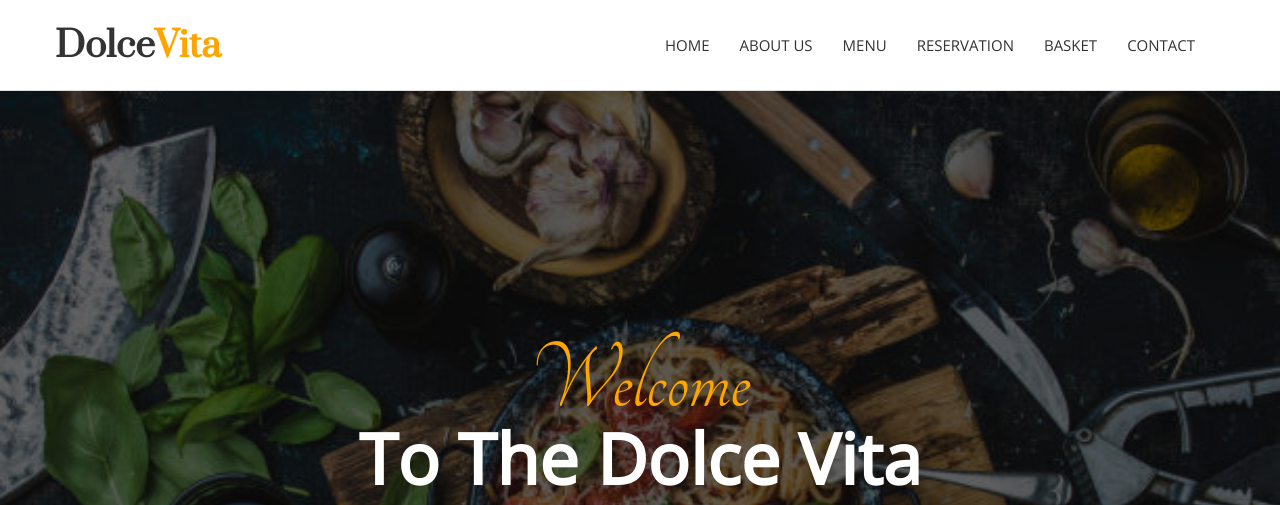
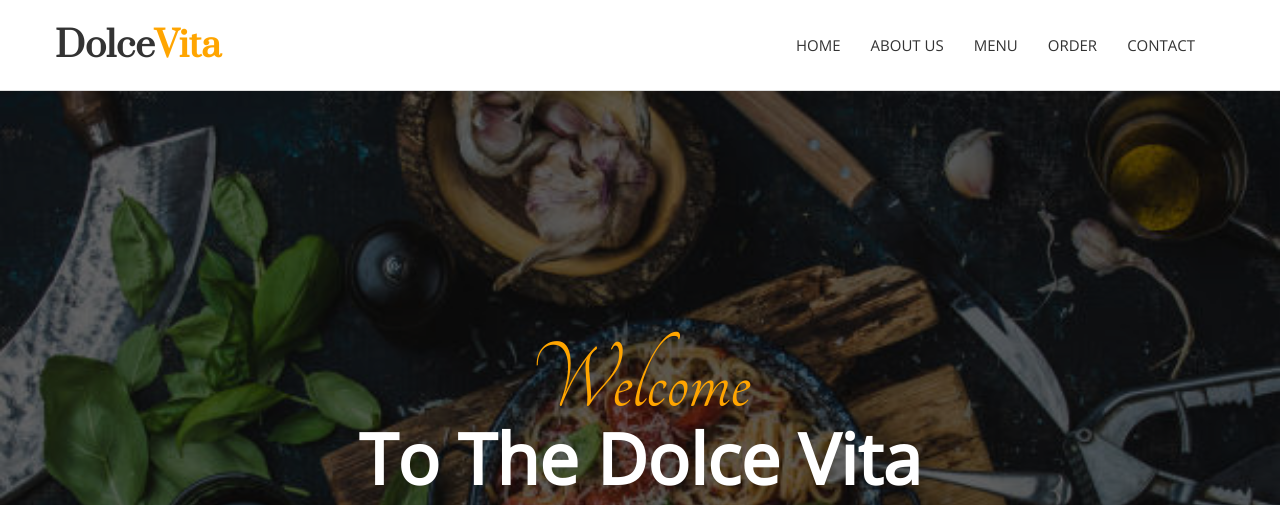
Before and after one commit to AlinaOmorbekova/website_foodorder, a PHP site: page / in a window 1280 px wide. Shown: the top 505 px of the page. Run offline with PHP 8.4, Linux system fonts and the light colour scheme.

```diff
--- a/index.html
+++ b/index.html
@@ -81,8 +81,7 @@
             <li><a href="index.html">HOME</a></li>
             <li><a href="#mu-about-us">ABOUT US</a></li>
             <li><a href="#mu-restaurant-menu">MENU</a></li>
-            <li><a href="#mu-reservation">RESERVATION</a></li>
-            <li><a href="#mu-chef">BASKET</a></li>
+            <li><a href="#mu-reservation">ORDER</a></li>
             <li><a href="#mu-contact">CONTACT</a></li>
           </ul>
         </div><!--/.nav-collapse -->
@@ -275,6 +274,7 @@
                                   <h4 class="media-heading"><a href="#">Bolognese pasta</a></h4>
                                   <span class="mu-menu-price">295 soms</span>
                                   <p>Keep calm and eat pasta</p>
+                                  <a href="#" class="btn btn-primary">Order Now</a>
                                 </div>
                               </div>
                             </li>
@@ -289,6 +289,7 @@
                                   <h4 class="media-heading"><a href="#">Carbonara pasta</a></h4>
                                   <span class="mu-menu-price">345 soms</span>
                                   <p>Keep calm and eat pasta</p>
+                                  <a href="#" class="btn btn-primary">Order Now</a>
                                 </div>
                               </div>
                             </li>
@@ -303,7 +304,9 @@
                                   <h4 class="media-heading"><a href="#">Fettuccinne pasta</a></h4>
                                   <span class="mu-menu-price">345 soms</span>
                                   <p>Add description!</p>
+                                  <a href="#" class="btn btn-primary">Order Now</a>
                                 </div>
+
                               </div>
                             </li>
                           </ul>
@@ -324,6 +327,7 @@
                                   <h4 class="media-heading"><a href="#">Sea Food Spaghetti</a></h4>
                                   <span class="mu-menu-price">379 soms</span>
                                   <p>Description!</p>
+                                  <a href="#" class="btn btn-primary">Order Now</a>
                                 </div>
                               </div>
                             </li>
@@ -338,6 +342,7 @@
                                   <h4 class="media-heading"><a href="#">Tagliatelle</a></h4>
                                   <span class="mu-menu-price">345 soms</span>
                                   <p>Description</p>
+                                  <a href="#" class="btn btn-primary">Order Now</a>
                                 </div>
                               </div>
                             </li>
@@ -352,6 +357,7 @@
                                   <h4 class="media-heading"><a href="#">Farferelle</a></h4>
                                   <span class="mu-menu-price">395 soms</span>
                                   <p>Description</p>
+                                  <a href="#" class="btn btn-primary">Order Now</a>
                                 </div>
                               </div>
                             </li>
@@ -381,6 +387,7 @@
                                   <h4 class="media-heading"><a href="#">Cheese pizza</a></h4>
                                   <span class="mu-menu-price">390 soms</span>
                                   <p>Mazzarella, dorblu, parmesan, suluguni.</p>
+                                  <a href="#" class="btn btn-primary">Order Now</a>
                                 </div>
                               </div>
                             </li>
@@ -395,6 +402,7 @@
                                   <h4 class="media-heading"><a href="#">Pepperoni pizza</a></h4>
                                   <span class="mu-menu-price">390 soms</span>
                                   <p>Salami, cheese, hot pepper.</p>
+                                  <a href="#" class="btn btn-primary">Order Now</a>
                                 </div>
                               </div>
                             </li>
@@ -409,6 +417,7 @@
                                   <h4 class="media-heading"><a href="#">Indian Breakfast</a></h4>
                                   <span class="mu-menu-price">$15.85</span>
                                   <p>Lorem ipsum dolor sit amet, consectetur adipisicing elit. Facere nulla aliquid praesentium dolorem commodi illo.</p>
+                                  <a href="#" class="btn btn-primary">Order Now</a>
                                 </div>
                               </div>
                             </li>
@@ -430,6 +439,7 @@
                                   <h4 class="media-heading"><a href="#">English Breakfast</a></h4>
                                   <span class="mu-menu-price">$15.85</span>
                                   <p>Lorem ipsum dolor sit amet, consectetur adipisicing elit. Facere nulla aliquid praesentium dolorem commodi illo.</p>
+                                  <a href="#" class="btn btn-primary">Order Now</a>
                                 </div>
                               </div>
                             </li>
@@ -444,6 +454,7 @@
                                   <h4 class="media-heading"><a href="#">Chines Breakfast</a></h4>
                                   <span class="mu-menu-price">$11.95</span>
                                   <p>Lorem ipsum dolor sit amet, consectetur adipisicing elit. Facere nulla aliquid praesentium dolorem commodi illo.</p>
+                                  <a href="#" class="btn btn-primary">Order Now</a>
                                 </div>
                               </div>
                             </li>
@@ -458,6 +469,7 @@
                                   <h4 class="media-heading"><a href="#">Indian Breakfast</a></h4>
                                   <span class="mu-menu-price">$15.85</span>
                                   <p>Lorem ipsum dolor sit amet, consectetur adipisicing elit. Facere nulla aliquid praesentium dolorem commodi illo.</p>
+                                  <a href="#" class="btn btn-primary">Order Now</a>
                                 </div>
                               </div>
                             </li>
@@ -487,6 +499,7 @@
                                   <h4 class="media-heading"><a href="#">English Breakfast</a></h4>
                                   <span class="mu-menu-price">$15.85</span>
                                   <p>Lorem ipsum dolor sit amet, consectetur adipisicing elit. Facere nulla aliquid praesentium dolorem commodi illo.</p>
+                                  <a href="#" class="btn btn-primary">Order Now</a>
                                 </div>
                               </div>
                             </li>
@@ -501,6 +514,7 @@
                                   <h4 class="media-heading"><a href="#">Chines Breakfast</a></h4>
                                   <span class="mu-menu-price">$11.95</span>
                                   <p>Lorem ipsum dolor sit amet, consectetur adipisicing elit. Facere nulla aliquid praesentium dolorem commodi illo.</p>
+                                  <a href="#" class="btn btn-primary">Order Now</a>
                                 </div>
                               </div>
                             </li>
@@ -515,6 +529,7 @@
                                   <h4 class="media-heading"><a href="#">Indian Breakfast</a></h4>
                                   <span class="mu-menu-price">$15.85</span>
                                   <p>Lorem ipsum dolor sit amet, consectetur adipisicing elit. Facere nulla aliquid praesentium dolorem commodi illo.</p>
+                                  <a href="#" class="btn btn-primary">Order Now</a>
                                 </div>
                               </div>
                             </li>
@@ -536,6 +551,7 @@
                                   <h4 class="media-heading"><a href="#">English Breakfast</a></h4>
                                   <span class="mu-menu-price">$15.85</span>
                                   <p>Lorem ipsum dolor sit amet, consectetur adipisicing elit. Facere nulla aliquid praesentium dolorem commodi illo.</p>
+                                  <a href="#" class="btn btn-primary">Order Now</a>
                                 </div>
                               </div>
                             </li>
@@ -550,6 +566,7 @@
                                   <h4 class="media-heading"><a href="#">Chines Breakfast</a></h4>
                                   <span class="mu-menu-price">$11.95</span>
                                   <p>Lorem ipsum dolor sit amet, consectetur adipisicing elit. Facere nulla aliquid praesentium dolorem commodi illo.</p>
+                                  <a href="#" class="btn btn-primary">Order Now</a>
                                 </div>
                               </div>
                             </li>
@@ -564,6 +581,7 @@
                                   <h4 class="media-heading"><a href="#">Indian Breakfast</a></h4>
                                   <span class="mu-menu-price">$15.85</span>
                                   <p>Lorem ipsum dolor sit amet, consectetur adipisicing elit. Facere nulla aliquid praesentium dolorem commodi illo.</p>
+                                  <a href="#" class="btn btn-primary">Order Now</a>
                                 </div>
                               </div>
                             </li>
@@ -593,6 +611,7 @@
                                   <h4 class="media-heading"><a href="#">English Breakfast</a></h4>
                                   <span class="mu-menu-price">$15.85</span>
                                   <p>Lorem ipsum dolor sit amet, consectetur adipisicing elit. Facere nulla aliquid praesentium dolorem commodi illo.</p>
+                                  <a href="#" class="btn btn-primary">Order Now</a>
                                 </div>
                               </div>
                             </li>
@@ -607,6 +626,7 @@
                                   <h4 class="media-heading"><a href="#">Chines Breakfast</a></h4>
                                   <span class="mu-menu-price">$11.95</span>
                                   <p>Lorem ipsum dolor sit amet, consectetur adipisicing elit. Facere nulla aliquid praesentium dolorem commodi illo.</p>
+                                  <a href="#" class="btn btn-primary">Order Now</a>
                                 </div>
                               </div>
                             </li>
@@ -621,6 +641,7 @@
                                   <h4 class="media-heading"><a href="#">Indian Breakfast</a></h4>
                                   <span class="mu-menu-price">$15.85</span>
                                   <p>Lorem ipsum dolor sit amet, consectetur adipisicing elit. Facere nulla aliquid praesentium dolorem commodi illo.</p>
+                                  <a href="#" class="btn btn-primary">Order Now</a>
                                 </div>
                               </div>
                             </li>
@@ -642,6 +663,7 @@
                                   <h4 class="media-heading"><a href="#">English Breakfast</a></h4>
                                   <span class="mu-menu-price">$15.85</span>
                                   <p>Lorem ipsum dolor sit amet, consectetur adipisicing elit. Facere nulla aliquid praesentium dolorem commodi illo.</p>
+                                  <a href="#" class="btn btn-primary">Order Now</a>
                                 </div>
                               </div>
                             </li>
@@ -656,6 +678,7 @@
                                   <h4 class="media-heading"><a href="#">Chines Breakfast</a></h4>
                                   <span class="mu-menu-price">$11.95</span>
                                   <p>Lorem ipsum dolor sit amet, consectetur adipisicing elit. Facere nulla aliquid praesentium dolorem commodi illo.</p>
+                                  <a href="#" class="btn btn-primary">Order Now</a>
                                 </div>
                               </div>
                             </li>
@@ -670,6 +693,7 @@
                                   <h4 class="media-heading"><a href="#">Indian Breakfast</a></h4>
                                   <span class="mu-menu-price">$15.85</span>
                                   <p>Lorem ipsum dolor sit amet, consectetur adipisicing elit. Facere nulla aliquid praesentium dolorem commodi illo.</p>
+                                  <a href="#" class="btn btn-primary">Order Now</a>
                                 </div>
                               </div>
                             </li>
@@ -699,6 +723,7 @@
                                   <h4 class="media-heading"><a href="#">English Breakfast</a></h4>
                                   <span class="mu-menu-price">$15.85</span>
                                   <p>Lorem ipsum dolor sit amet, consectetur adipisicing elit. Facere nulla aliquid praesentium dolorem commodi illo.</p>
+                                  <a href="#" class="btn btn-primary">Order Now</a>
                                 </div>
                               </div>
                             </li>
@@ -713,6 +738,7 @@
                                   <h4 class="media-heading"><a href="#">Chines Breakfast</a></h4>
                                   <span class="mu-menu-price">$11.95</span>
                                   <p>Lorem ipsum dolor sit amet, consectetur adipisicing elit. Facere nulla aliquid praesentium dolorem commodi illo.</p>
+                                  <a href="#" class="btn btn-primary">Order Now</a>
                                 </div>
                               </div>
                             </li>
@@ -727,6 +753,7 @@
                                   <h4 class="media-heading"><a href="#">Indian Breakfast</a></h4>
                                   <span class="mu-menu-price">$15.85</span>
                                   <p>Lorem ipsum dolor sit amet, consectetur adipisicing elit. Facere nulla aliquid praesentium dolorem commodi illo.</p>
+                                  <a href="#" class="btn btn-primary">Order Now</a>
                                 </div>
                               </div>
                             </li>
@@ -748,6 +775,7 @@
                                   <h4 class="media-heading"><a href="#">English Breakfast</a></h4>
                                   <span class="mu-menu-price">$15.85</span>
                                   <p>Lorem ipsum dolor sit amet, consectetur adipisicing elit. Facere nulla aliquid praesentium dolorem commodi illo.</p>
+                                  <a href="#" class="btn btn-primary">Order Now</a>
                                 </div>
                               </div>
                             </li>
@@ -762,6 +790,7 @@
                                   <h4 class="media-heading"><a href="#">Chines Breakfast</a></h4>
                                   <span class="mu-menu-price">$11.95</span>
                                   <p>Lorem ipsum dolor sit amet, consectetur adipisicing elit. Facere nulla aliquid praesentium dolorem commodi illo.</p>
+                                  <a href="#" class="btn btn-primary">Order Now</a>
                                 </div>
                               </div>
                             </li>
@@ -776,6 +805,7 @@
                                   <h4 class="media-heading"><a href="#">Indian Breakfast</a></h4>
                                   <span class="mu-menu-price">$15.85</span>
                                   <p>Lorem ipsum dolor sit amet, consectetur adipisicing elit. Facere nulla aliquid praesentium dolorem commodi illo.</p>
+                                  <a href="#" class="btn btn-primary">Order Now</a>
                                 </div>
                               </div>
                             </li>
@@ -803,8 +833,8 @@
           <div class="mu-reservation-area">
 
             <div class="mu-title">
-              <span class="mu-subtitle">Make A</span>
-              <h2>Reservation</h2>
+              <span class="mu-subtitle">Make An</span>
+              <h2>Order</h2>
             </div>
 
             <div class="mu-reservation-content">
@@ -856,7 +886,7 @@
                           <textarea class="form-control" cols="30" rows="10" placeholder="Your Message"></textarea>
                         </div>
                       </div>
-                      <button type="submit" class="mu-readmore-btn">Make Reservation</button>
+                      <button type="submit" class="mu-readmore-btn">Make an Order</button>
                     </div>
                   </form>
                 </div>
--- a/mailer.php
+++ b/mailer.php
@@ -22,7 +22,7 @@
 
         // Set the recipient email address.
         // FIXME: Update this to your desired email address.
-        $recipient = "csealtaf@gmail.com";
+        $recipient = "alina.omorbekovna@gmail.com";
 
         // Set the email subject.
         $subject = "New contact from $name";
--- a/style.css
+++ b/style.css
@@ -489,6 +489,16 @@ img {
   margin-bottom: 20px;
   text-align: center;
 }
+.btn-primary{
+  background-color: #ff6b81;
+  color: white;
+  cursor: pointer;
+}
+.btn-primary:hover{
+  color: white;
+  background-color: #ff4757;
+}
+
 
 .mu-title .mu-subtitle {
   font-size: 50px;
```
Also changed, not shown: other parts of index.html (+13 -13 lines).
